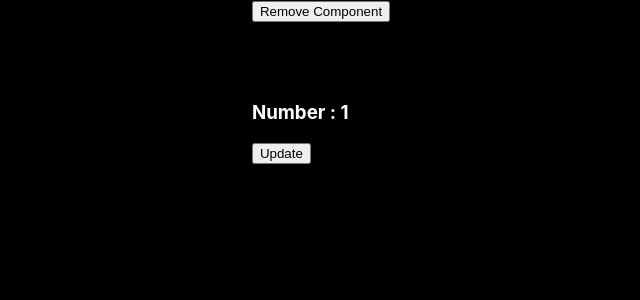
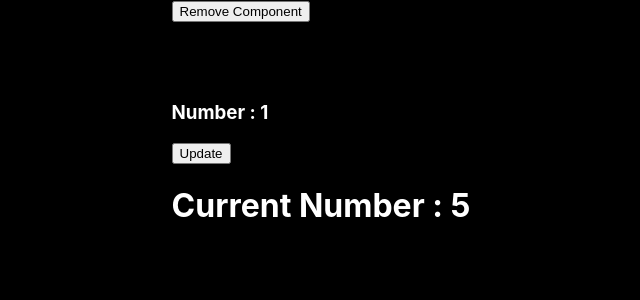
Before and after one commit to ajmalfaris11/react-lifecycle-demo, a React (Create React App) app: page / in a window 1280 px wide. Shown: the top 300 px of the page, without its empty margins (319-959 px from the left). Built offline with nearby package versions, Linux system fonts and the light colour scheme.

Commit message:
Implement SecondComponent with number increment using setInterval

```diff
--- a/src/App.js
+++ b/src/App.js
@@ -1,6 +1,7 @@
-import { useState } from 'react'; // Import useState hook from React
+import { useState } from "react"; // Import useState hook from React
 
-import { MyComponent } from './components/MyComponent'; // Import the MyComponent component
+import { MyComponent } from "./components/MyComponent"; // Import the MyComponent component
+import { SecondComponent } from "./components/SecondComponent";
 
 function App() {
   const [show, setShow] = useState(true); // Initialize state 'show' to true and create a function to update it
@@ -14,7 +15,12 @@ function App() {
       <br />
       <br />
       {/* Conditionally render MyComponent based on the value of 'show' */}
-            {show && <MyComponent />}
+      {show && (
+        <>
+        <MyComponent />
+        <SecondComponent />
+        </>
+      )}
     </div>
   );
 }
--- a/src/components/SecondComponent.js
+++ b/src/components/SecondComponent.js
@@ -1,9 +1,21 @@
-import React from 'react'
+import { useEffect, useState } from 'react';
 
-export default function SecondComponent() {
-  return (
-    <div>
+export function SecondComponent() {
+    const [number, setNumber] = useState(0);
 
-    </div>
-  )
+    useEffect(() => {
+
+        const interval = setInterval(() => { // Set up an interval to increment 'number' every second
+            setNumber((number) => number + 1); // Update 'number' by incrementing its current value
+            console.log("Number Incremented"); // Log message when number is incremented
+        }, 1000);
+
+        return () => clearInterval(interval); // Clear interval on component unmount to avoid memory leaks
+    }, []); // Empty dependency array ensures useEffect runs only once on mount
+
+    return (
+        <div>
+            <h1>Current Number : {number}</h1> {/* Display the current value of 'number' */}
+        </div>
+    );
 }
```
Lines whose indentation alone changed are shown as unchanged.
